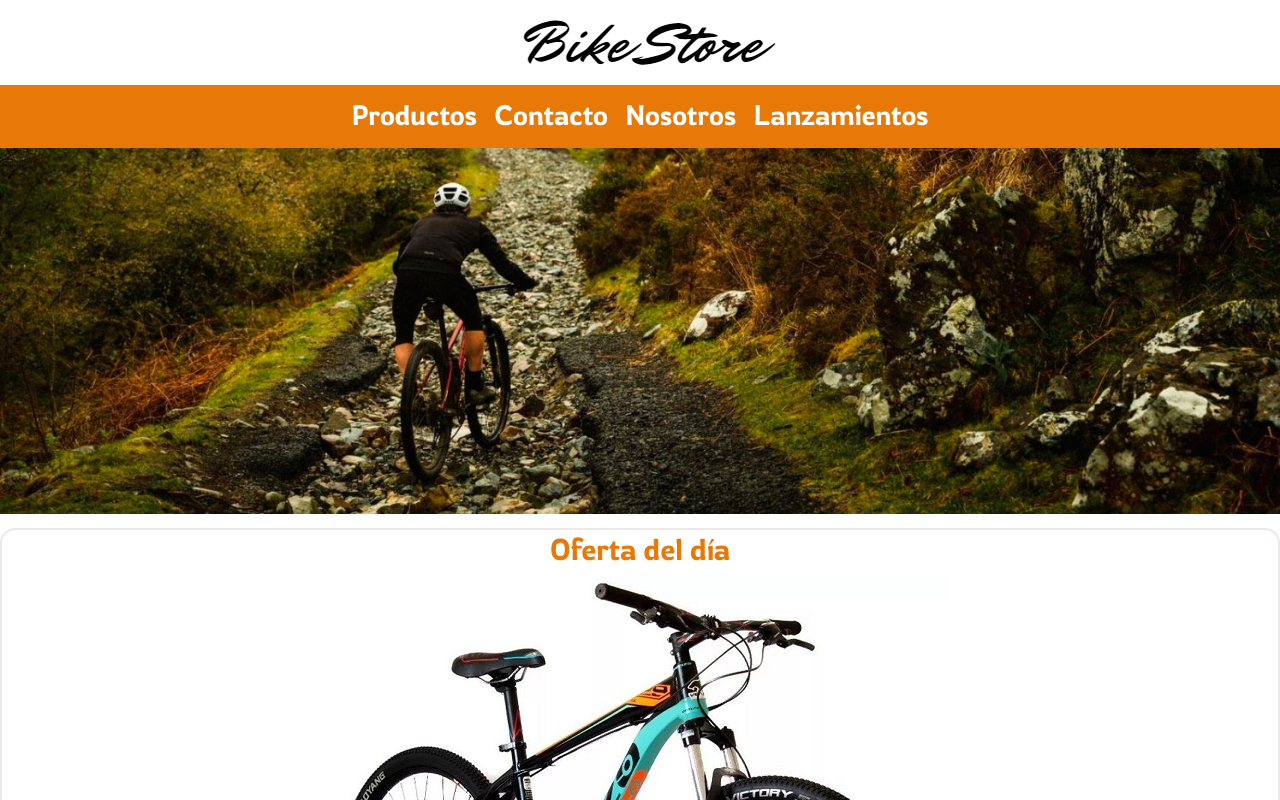
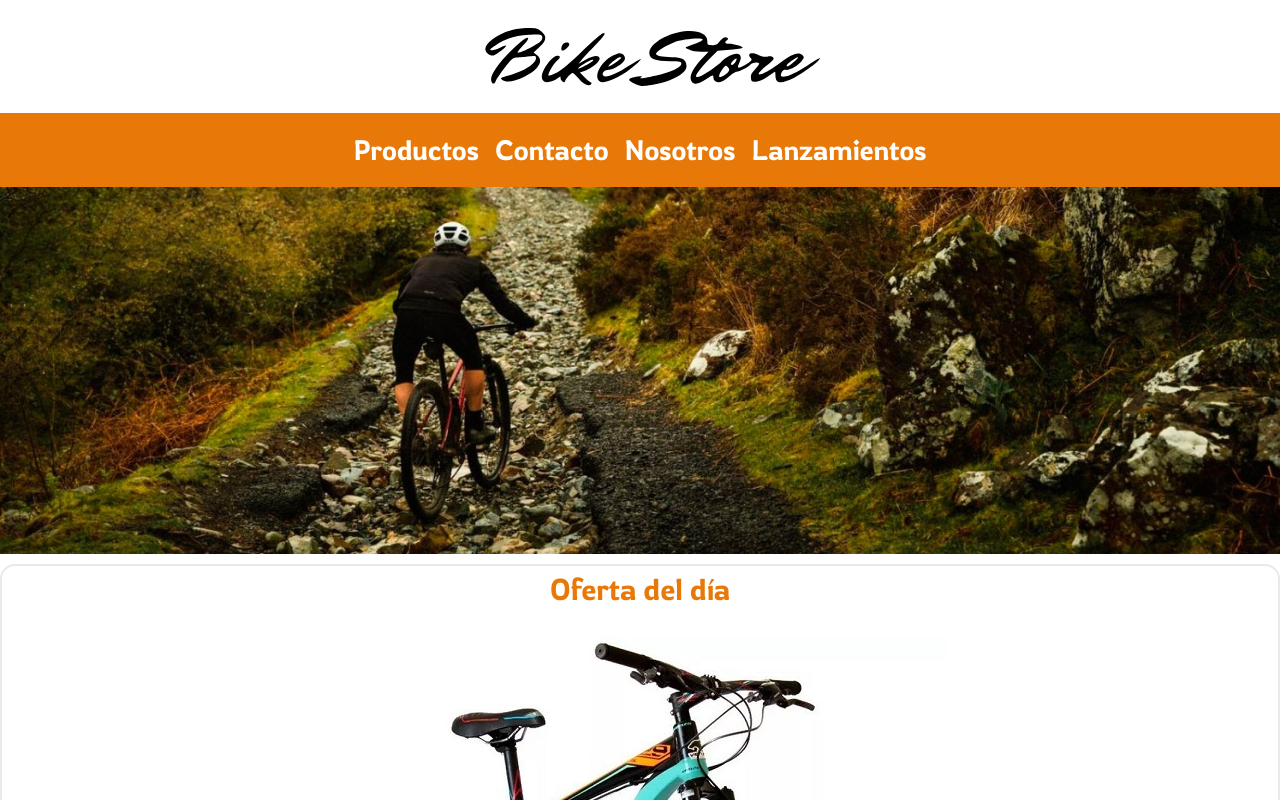
Before and after one commit to LeanRC/BikeStoreWeb, a plain HTML site: page index.html in a window 1280 px wide. Shown: the top 800 px of the page. Drawn offline with nearby package versions, Linux system fonts and the light colour scheme.

Commit message:
agregado de bootstrap en navbar

```diff
--- a/css/style.css
+++ b/css/style.css
@@ -5,21 +5,23 @@
 @import url('https://fonts.googleapis.com/css2?family=Mr+Dafoe&display=swap');
 
 /*reset*/
-*{
+/* *{
     margin: 0;
     padding: 0;
-}
+} */
 
 /*Selector de etiqueta*/
 
-nav ul li a{
+
+
+/* nav ul li a{
     font-family: 'Rowdies', cursive;
     color: white;
     text-decoration: none;
     font-size: 28px;
-}
+} */
 
-nav{
+/* nav{
     background-color:rgb(232, 121, 8);
     width: 100%;
     height:50px;
@@ -28,11 +30,11 @@ nav{
     word-spacing: 10pt;
     padding-top: 5px;
     padding-bottom: 8px;
-}
+} */
 
-nav ul{
+/* nav ul{
     list-style: none;
-}
+} */
 
 form{
     width: 100%;
@@ -52,6 +54,7 @@ form input, form textarea{
 
 
 /*Selectores de clase*/
+
 .barraSuperior{
     background-color: white;
     text-align: center;
@@ -162,3 +165,20 @@ form input, form textarea{
 .tituloPagina{
     color: black;
 }
+
+/*Selectores de id*/
+
+#barranav{
+    background-color:rgb(232, 121, 8);
+    }
+
+#barranav ul li a{
+    font-family: 'Rowdies', cursive;
+    color: white;
+    text-decoration: none;
+    font-size: 28px;
+}
+
+#barranav ul li a:hover{
+    color: rgb(100, 97, 97);
+}
--- a/index.html
+++ b/index.html
@@ -6,18 +6,48 @@
     <meta name="viewport" content="width=device-width, initial-scale=1.0">
     <title>Bike Store</title>
     <link rel="shortcut icon" href="./img/rueda.png" type="image/png">
+    <!-- CSS Bootstrap -->
+    <link href="https://cdn.jsdelivr.net/npm/bootstrap@5.3.0-alpha1/dist/css/bootstrap.min.css" rel="stylesheet" integrity="sha384-GLhlTQ8iRABdZLl6O3oVMWSktQOp6b7In1Zl3/Jr59b6EGGoI1aFkw7cmDA6j6gD" crossorigin="anonymous">
+    <!-- Mi CSS -->
     <link rel="stylesheet" href="./css/style.css">
 </head>
 
 <body>
     <div class="barraSuperior">
         <a href="index.html">
-            <img src="./img/logo.PNG" alt="logo de Bike Store">
+            <img src="./img/logo.svg" alt="logo de Bike Store">
         </a>
     </div>
 
-    <nav>
+<!-- Menú nav -->
+<nav class="navbar navbar-expand-lg" id="barranav">
+    <div class="container-fluid">
+        <button class="navbar-toggler" type="button" data-bs-toggle="collapse" data-bs-target="#navbarSupportedContent" aria-controls="navbarSupportedContent" aria-expanded="false" aria-label="Toggle navigation">
+        <span class="navbar-toggler-icon"></span>
+        </button>
+        <div class="collapse navbar-collapse" id="navbarSupportedContent">
+            <ul class="navbar-nav mx-auto mb-2 mb-lg-0">
+            <li class="nav-item">
+            <a class="nav-link" href="./pages/productos.html">Productos</a>
+            </li>
+            <li class="nav-item">
+            <a class="nav-link" href="./pages/contacto.html">Contacto</a>
+            </li>
+            <li class="nav-item">
+            <a class="nav-link" href="./pages/nosotros.html">Nosotros</a>
+            </li>
+            <li class="nav-item">
+            <a class="nav-link" href="./pages/lanzamientos.html">Lanzamientos</a>
+            </li>
+            </ul>
+        </div>
+    </div>
+</nav>
+<!-- Fin nav -->
+
+
 <!-- Menú -->
+    <!-- <nav>
         <ul>
             <li>
                 <a href="./pages/productos.html">Productos</a>
@@ -26,7 +56,7 @@
                 <a href="./pages/lanzamientos.html">Lanzamientos</a>
             </li>
         </ul>
-    </nav>
+    </nav> -->
 
 
 <!-- Encabezado -->
@@ -90,5 +120,8 @@
             <img src="./img/twitter.png" alt="link twitter">
         </a>
     </footer>
+
+    <!-- JS de Bootstrap -->
+    <script src="https://cdn.jsdelivr.net/npm/bootstrap@5.3.0-alpha1/dist/js/bootstrap.bundle.min.js" integrity="sha384-w76AqPfDkMBDXo30jS1Sgez6pr3x5MlQ1ZAGC+nuZB+EYdgRZgiwxhTBTkF7CXvN" crossorigin="anonymous"></script>
 </body>
 </html>
```
Also changed, not shown: pages/contacto.html (+1 -1 lines), pages/lanzamientos.html (+1 -1 lines), pages/nosotros.html (+1 -1 lines), pages/productos.html (+1 -1 lines), img/logo.PNG (deleted), img/logo.svg (added).
